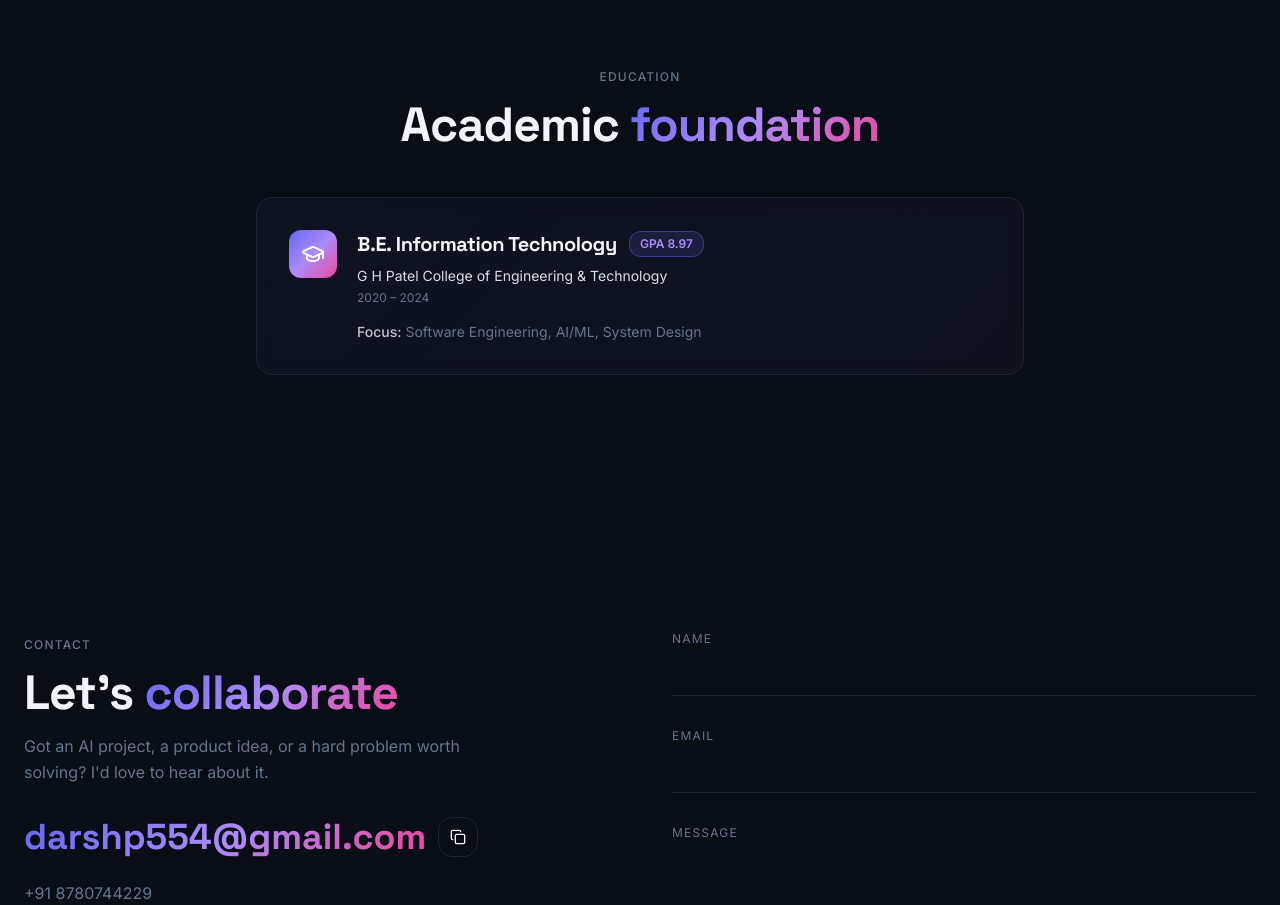
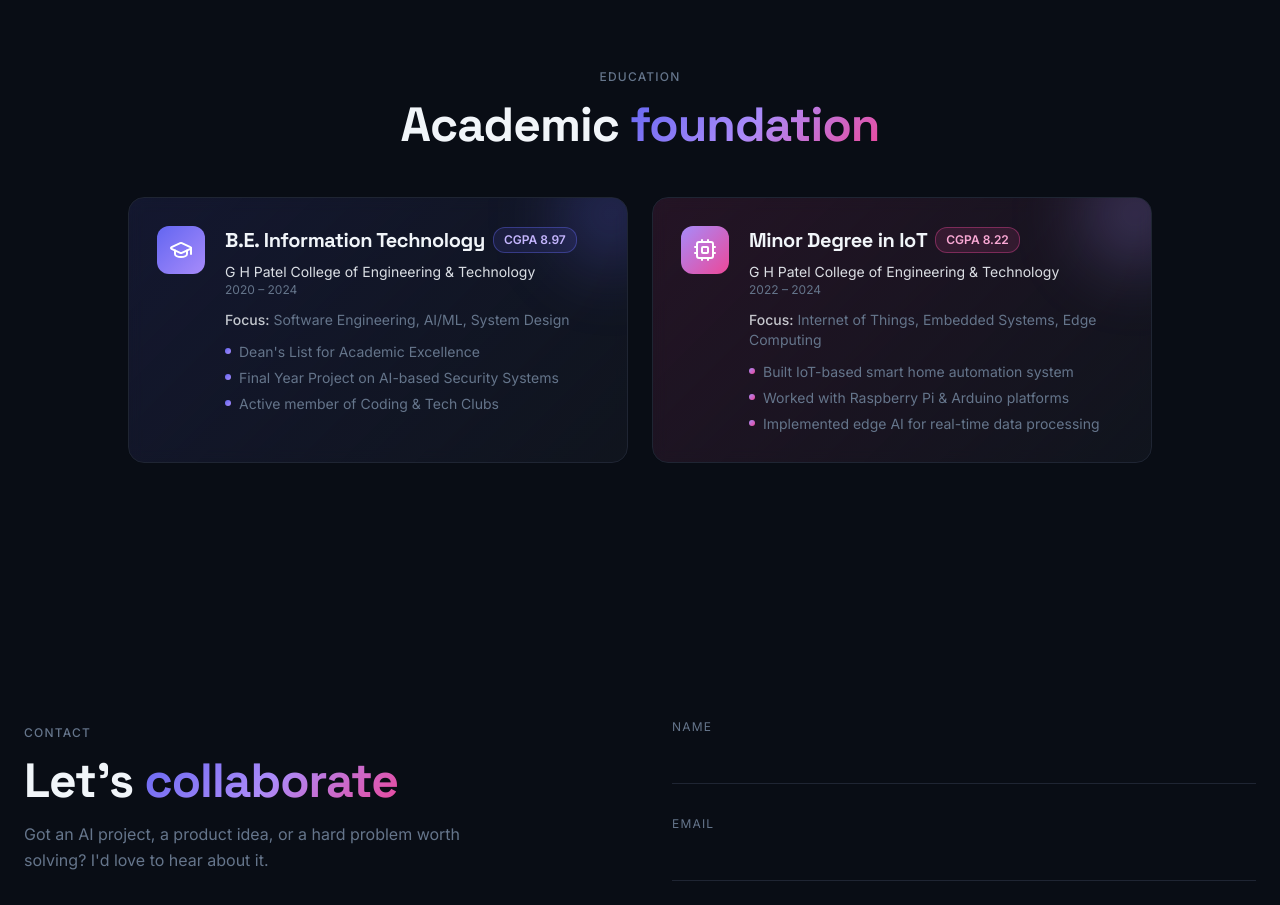
Before and after one commit to DarshaK1Just/darshak-ai-nexus, a React (Vite) app: page / in a window 1280 px wide. Shown: the part 5520-6425 px from the top of the page. Built offline with nearby package versions, Linux system fonts and the light colour scheme.

Commit message:
Changes
Co-authored-by: DarshaK1Just <88178092+DarshaK1Just@users.noreply.github.com>

```diff
--- a/src/components/EducationSection.tsx
+++ b/src/components/EducationSection.tsx
@@ -1,5 +1,36 @@
 import { useReveal } from '@/hooks/use-reveal';
-import { GraduationCap } from 'lucide-react';
+import { GraduationCap, Cpu } from 'lucide-react';
+
+const education = [
+  {
+    icon: GraduationCap,
+    degree: 'B.E. Information Technology',
+    cgpa: '8.97',
+    institution: 'G H Patel College of Engineering & Technology',
+    duration: '2020 – 2024',
+    focus: 'Software Engineering, AI/ML, System Design',
+    highlights: [
+      "Dean's List for Academic Excellence",
+      'Final Year Project on AI-based Security Systems',
+      'Active member of Coding & Tech Clubs',
+    ],
+    tone: { from: '#6366F1', to: '#A78BFA', text: '#C4B5FD', border: 'rgba(99,102,241,0.4)', bg: 'rgba(99,102,241,0.12)' },
+  },
+  {
+    icon: Cpu,
+    degree: 'Minor Degree in IoT',
+    cgpa: '8.22',
+    institution: 'G H Patel College of Engineering & Technology',
+    duration: '2022 – 2024',
+    focus: 'Internet of Things, Embedded Systems, Edge Computing',
+    highlights: [
+      'Built IoT-based smart home automation system',
+      'Worked with Raspberry Pi & Arduino platforms',
+      'Implemented edge AI for real-time data processing',
+    ],
+    tone: { from: '#A78BFA', to: '#EC4899', text: '#F9A8D4', border: 'rgba(236,72,153,0.4)', bg: 'rgba(236,72,153,0.12)' },
+  },
+];
 
 export function EducationSection() {
   const ref = useReveal<HTMLElement>();
@@ -11,49 +42,71 @@ export function EducationSection() {
           <h2 className="section-title">Academic <span className="text-gradient">foundation</span></h2>
         </div>
 
-        <div className="max-w-3xl mx-auto">
+        <div className="grid md:grid-cols-2 gap-6 max-w-5xl mx-auto">
+          {education.map((edu, i) => {
+            const Icon = edu.icon;
+            return (
               <div
-            className="relative rounded-2xl p-6 md:p-8 transition-all duration-300 hover:-translate-y-1"
+                key={i}
+                className="relative rounded-2xl p-6 md:p-7 transition-all duration-300 hover:-translate-y-1 overflow-hidden"
                 style={{
-              background: 'linear-gradient(135deg, hsl(var(--indigo) / 0.06), hsl(var(--violet) / 0.04))',
+                  background: `linear-gradient(135deg, ${edu.tone.bg}, hsl(var(--surface)))`,
                   border: '1px solid hsl(var(--border))',
                   backdropFilter: 'blur(8px)',
                 }}
                 onMouseEnter={(e) => {
-              (e.currentTarget as HTMLDivElement).style.borderColor = 'hsl(var(--indigo) / 0.5)';
-              (e.currentTarget as HTMLDivElement).style.boxShadow = '0 20px 40px -16px hsl(var(--indigo) / 0.35)';
+                  (e.currentTarget as HTMLDivElement).style.borderColor = edu.tone.border;
+                  (e.currentTarget as HTMLDivElement).style.boxShadow = `0 20px 40px -16px ${edu.tone.border}`;
                 }}
                 onMouseLeave={(e) => {
                   (e.currentTarget as HTMLDivElement).style.borderColor = '';
                   (e.currentTarget as HTMLDivElement).style.boxShadow = '';
                 }}
               >
-            <div className="flex flex-col md:flex-row md:items-start gap-5">
+                {/* Glow accent */}
+                <div
+                  className="absolute -top-16 -right-16 w-40 h-40 rounded-full pointer-events-none"
+                  style={{ background: `radial-gradient(circle, ${edu.tone.from}55, transparent 70%)`, filter: 'blur(30px)' }}
+                />
+
+                <div className="flex items-start gap-5 relative">
                   <div
                     className="inline-flex items-center justify-center w-12 h-12 rounded-xl shrink-0"
-                style={{ background: 'var(--gradient-brand)', color: 'white' }}
+                    style={{ background: `linear-gradient(135deg, ${edu.tone.from}, ${edu.tone.to})`, color: 'white' }}
                   >
-                <GraduationCap className="w-6 h-6" />
+                    <Icon className="w-6 h-6" />
                   </div>
-              <div className="flex-1">
-                <div className="flex flex-wrap items-center gap-3 mb-2">
-                  <h3 className="font-display font-bold text-xl">B.E. Information Technology</h3>
+                  <div className="flex-1 min-w-0">
+                    <div className="flex flex-wrap items-center gap-2 mb-2">
+                      <h3 className="font-display font-bold text-lg md:text-xl">{edu.degree}</h3>
                       <span
                         className="inline-flex items-center px-2.5 py-1 rounded-md text-xs font-semibold"
-                    style={{ background: 'hsl(var(--indigo) / 0.15)', border: '1px solid hsl(var(--indigo) / 0.4)', color: 'hsl(var(--violet))' }}
+                        style={{ background: edu.tone.bg, border: `1px solid ${edu.tone.border}`, color: edu.tone.text }}
                       >
-                    GPA 8.97
+                        CGPA {edu.cgpa}
                       </span>
                     </div>
-                <div className="text-sm text-foreground/90 mb-1">G H Patel College of Engineering & Technology</div>
-                <div className="text-xs text-muted-foreground mb-4">2020 – 2024</div>
-                <div className="text-sm text-muted-foreground">
-                  <span className="text-foreground/80 font-medium">Focus:</span>{' '}
-                  Software Engineering, AI/ML, System Design
+                    <div className="text-sm text-foreground/90">{edu.institution}</div>
+                    <div className="text-xs text-muted-foreground mb-3">{edu.duration}</div>
+                    <div className="text-sm text-muted-foreground mb-3">
+                      <span className="text-foreground/80 font-medium">Focus:</span> {edu.focus}
+                    </div>
+                    <ul className="space-y-1.5">
+                      {edu.highlights.map((h) => (
+                        <li key={h} className="text-sm text-muted-foreground flex items-start gap-2">
+                          <span
+                            className="mt-1.5 w-1.5 h-1.5 rounded-full shrink-0"
+                            style={{ background: `linear-gradient(135deg, ${edu.tone.from}, ${edu.tone.to})` }}
+                          />
+                          <span>{h}</span>
+                        </li>
+                      ))}
+                    </ul>
                   </div>
                 </div>
               </div>
-          </div>
+            );
+          })}
         </div>
       </div>
     </section>
```
Lines whose indentation alone changed are shown as unchanged.
